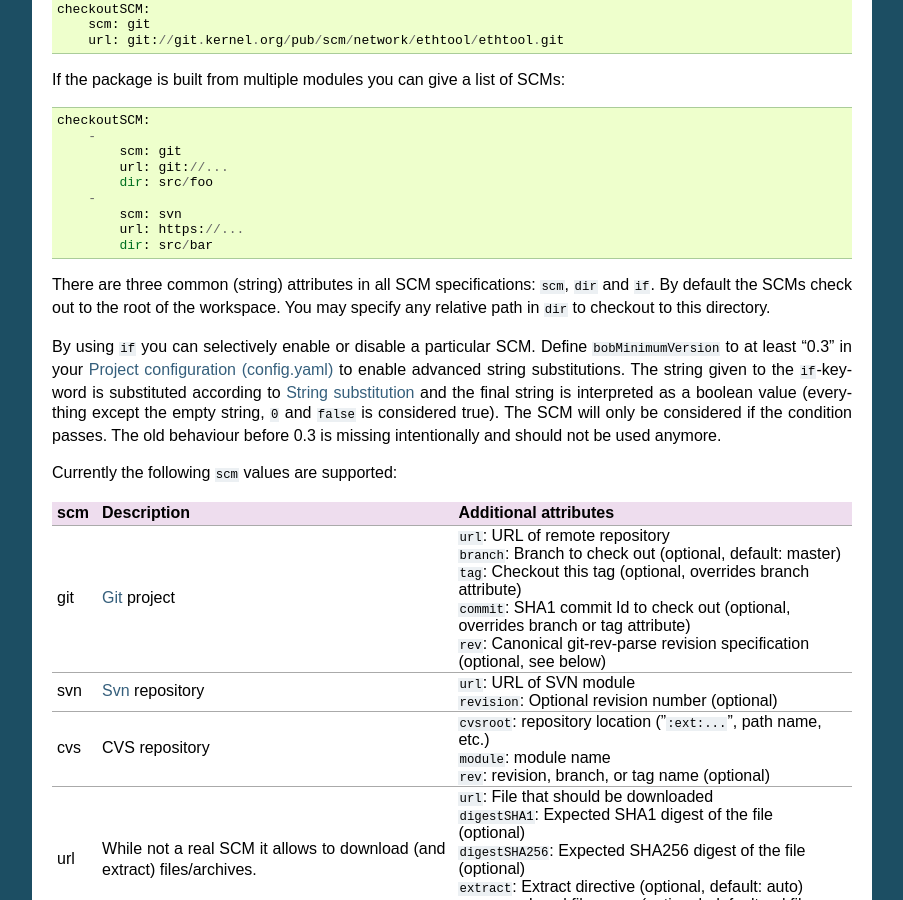
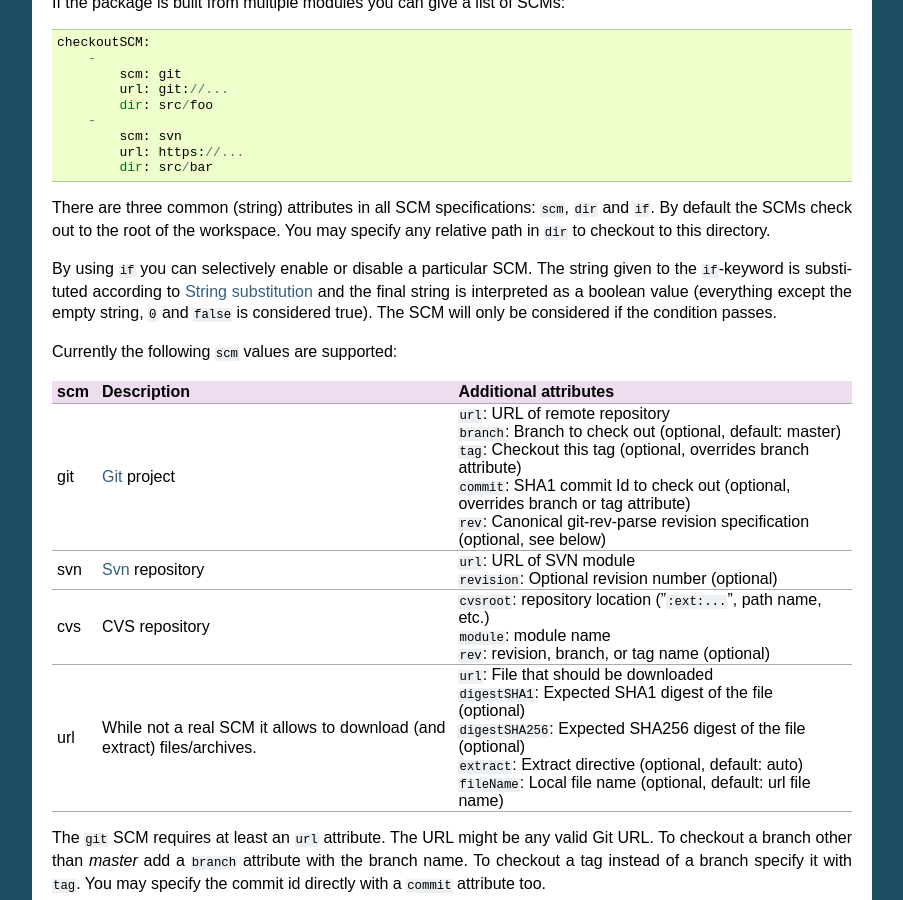
Before and after one commit to BobBuildTool/bob, a Sphinx documentation site: the page built from doc/manual/configuration.rst, in a window 1280 px wide and 900 px high, scrolled down 7747 px. Shown: the whole window, without its empty margins (198-1101 px from the left). Built offline with Sphinx 7.4.7, drawn with Linux system fonts in a browser that asks for light colours; formulas are drawn with MathJax 3; the version number could not be read and is left out; some of the changed text lies outside the part shown.

Commit message:
input: remove legacy string substitutions
They were deprecated since a very long time and aren't very useful
anyway.

```diff
--- a/doc/manual/configuration.rst
+++ b/doc/manual/configuration.rst
@@ -275,11 +275,6 @@
       character. The only exception is within single quotes where backslash is
       not recognized as meta character.
 
-.. note::
-   These facilities are only available if you define ``bobMinimumVersion`` to
-   at least "0.3" in your :ref:`configuration-config`. Otherwise the only available
-   substitutions are ``$VAR`` and ``${VAR}``.
-
 The following built in string functions are supported:
 
 * ``$(eq,left,right)``: Returns ``true`` if the expansions of ``left`` and
@@ -510,14 +505,11 @@
 ``dir`` and ``if``. By default the SCMs check out to the root of the workspace.
 You may specify any relative path in ``dir`` to checkout to this directory.
 
-By using ``if`` you can selectively enable or disable a particular SCM. Define
-``bobMinimumVersion`` to at least "0.3" in your :ref:`configuration-config` to
-enable advanced string substitutions. The string given to the ``if``-keyword is
-substituted according to :ref:`configuration-principle-subst` and the final
-string is interpreted as a boolean value (everything except the empty string,
-``0`` and ``false`` is considered true). The SCM will only be considered if the
-condition passes. The old behaviour before 0.3 is missing intentionally and
-should not be used anymore.
+By using ``if`` you can selectively enable or disable a particular SCM. The
+string given to the ``if``-keyword is substituted according to
+:ref:`configuration-principle-subst` and the final string is interpreted as a
+boolean value (everything except the empty string, ``0`` and ``false`` is
+considered true). The SCM will only be considered if the condition passes.
 
 Currently the following ``scm`` values are supported:
 
```
Also changed, not shown: 1 other file.
